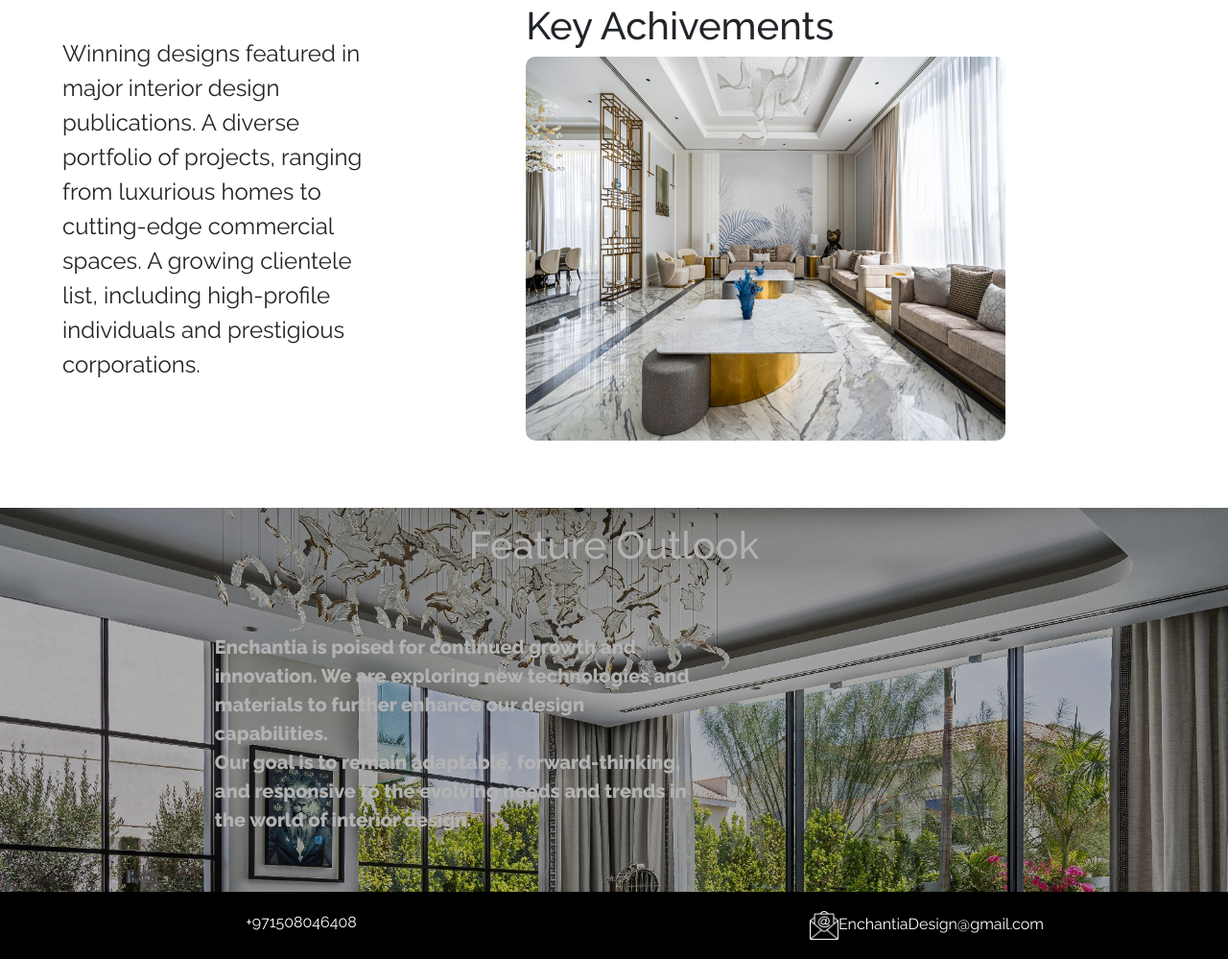
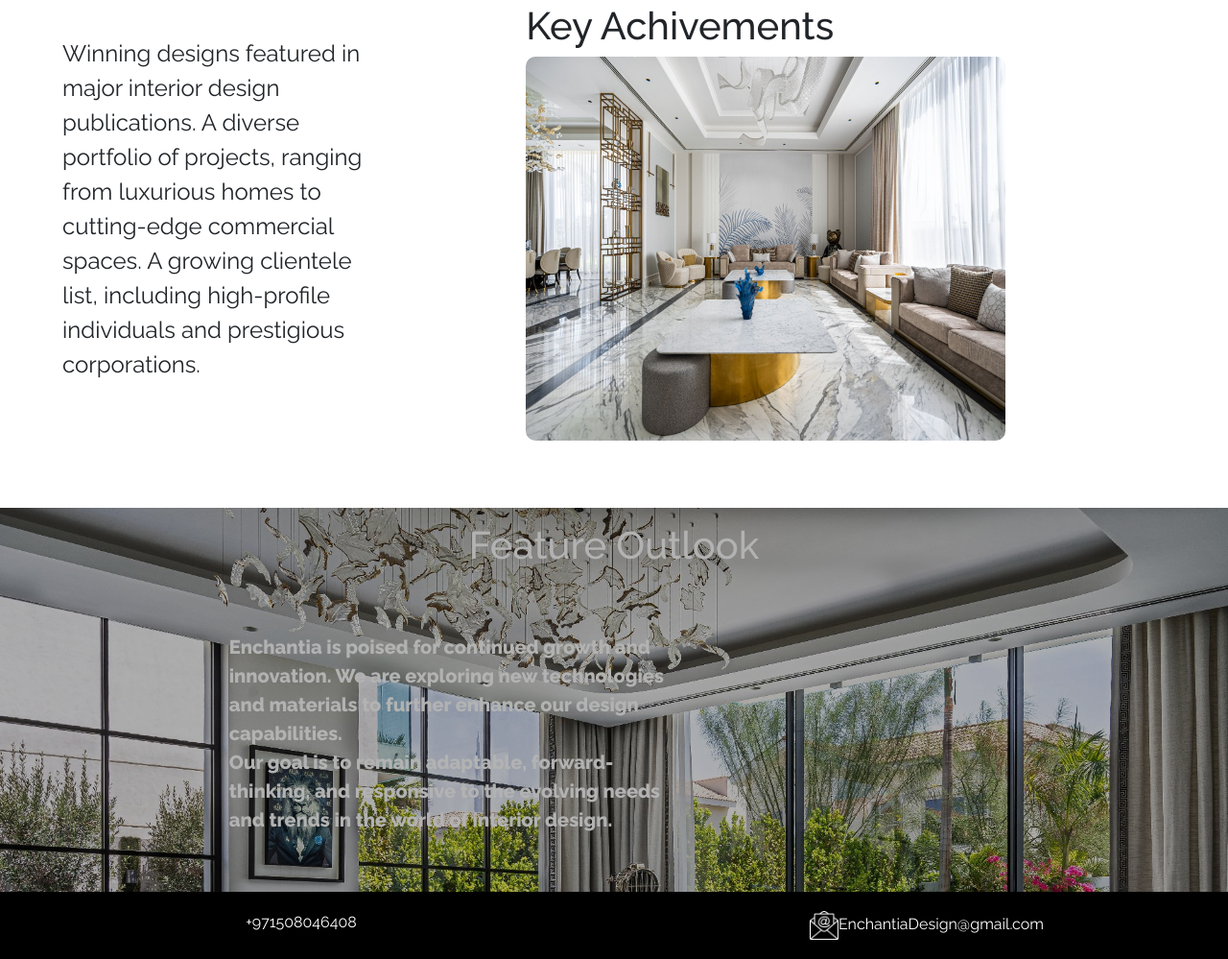
Before and after one commit to zeyad262/enchantia, a plain HTML site: page index.html in a window 1280 px wide. Shown: the part 3750-4749 px from the top of the page at 96% size. Drawn offline with nearby package versions, Linux system fonts and the light colour scheme.

Commit message:
Update style.css

```diff
--- a/css/style.css
+++ b/css/style.css
@@ -195,8 +195,9 @@ body{
     padding: 15px;
 }
 .features .text-box{
-    width: 500px;
+    max-width: 500px;
     font-size: 20px;
+    padding-inline: 15px
 }
 /* end features  */
 footer{
```
